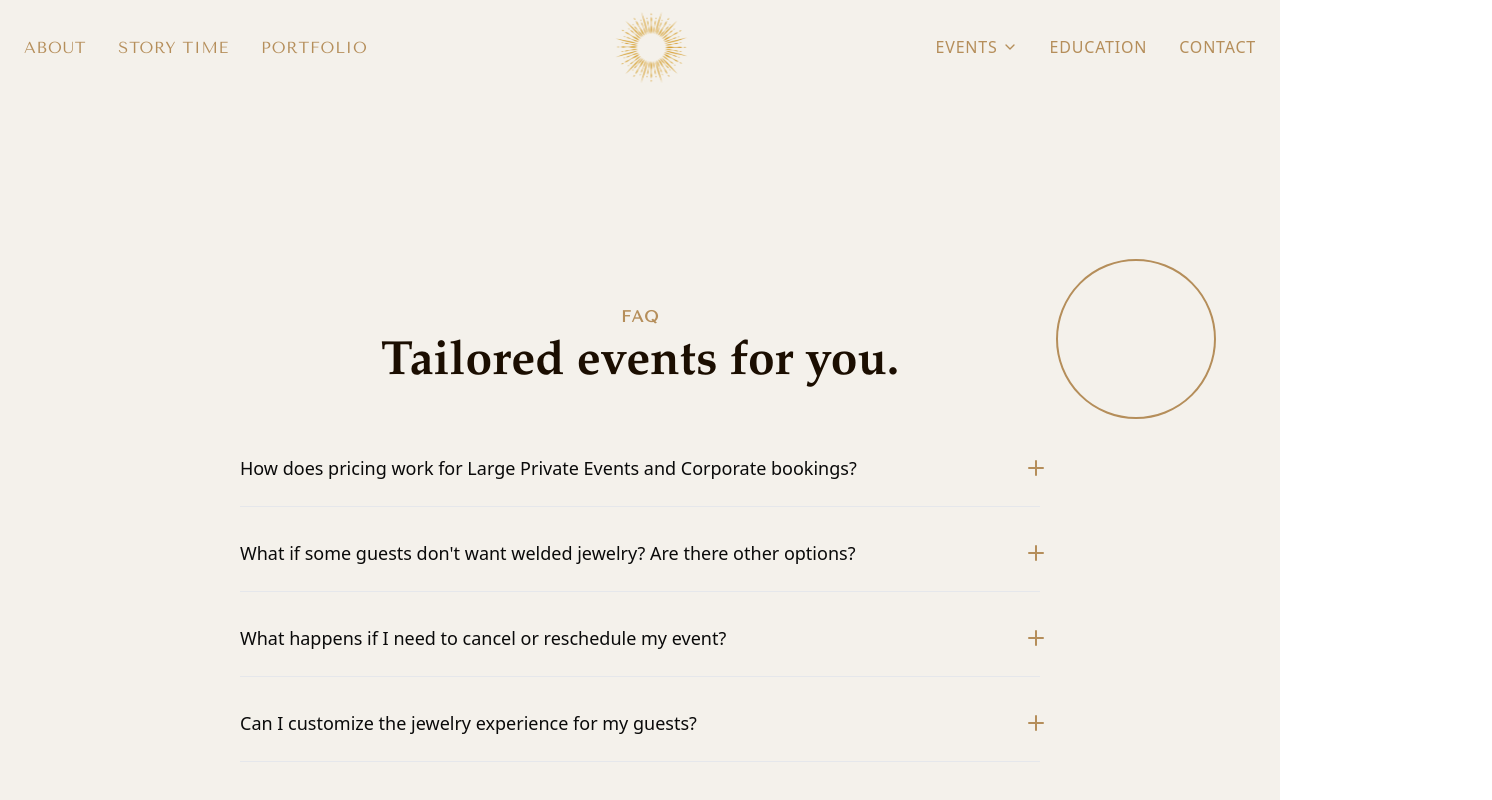
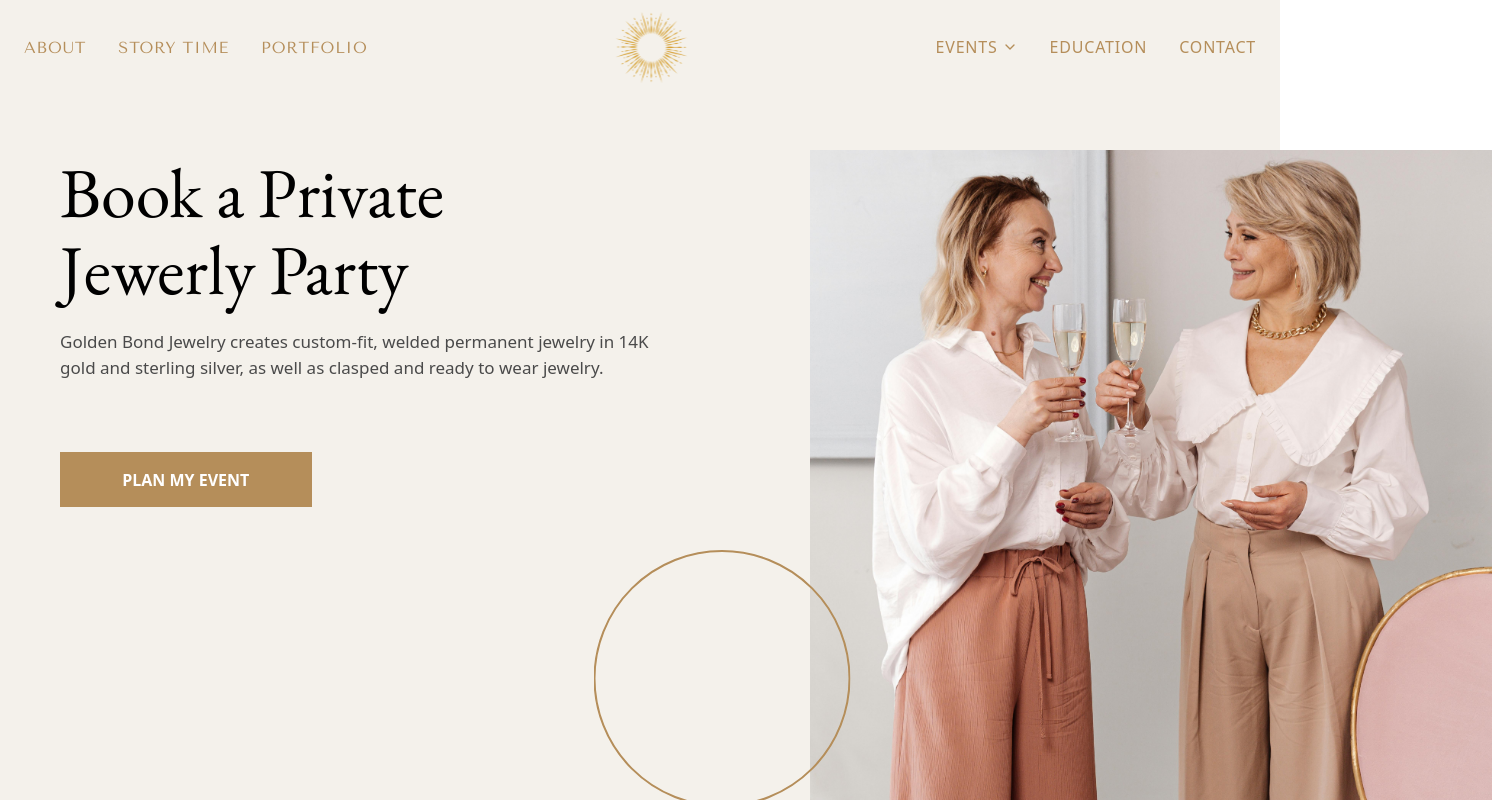
Before and after one commit to saliftankoano/goldenbond, a Next.js app: page /private-party in a window 1280 px wide. Shown: the top 800 px of the page, 1492 px wide, since content can reach past the window. Built offline with nearby package versions, Linux system fonts and the light colour scheme.

Commit message:
add hero private party

```diff
--- /dev/null
+++ b/app/private-party/components/Hero.tsx
@@ -0,0 +1,49 @@
+"use client";
+
+import Image from "next/image";
+import Link from "next/link";
+
+export default function Hero() {
+  return (
+    <section className="private-party-hero flex bg-[#F4F1EB] relative">
+      <div className="left ml-[60px] mt-[45px]">
+        <div className="w-[622px] h-[361px] flex flex-col justify-center mx-auto">
+          <h1 className="w-full text-[70px] text-black garamond-font leading-[110%] mb-[21px]">
+            Book a Private <br /> Jewerly Party
+          </h1>
+          <p className="w-full text-[17px] text-[#4A4A4A] leading-[150%] tenord-font">
+            Golden Bond Jewelry creates custom-fit, welded permanent jewelry in
+            14K
+            <br /> gold and sterling silver, as well as clasped and ready to
+            wear jewelry.
+          </p>
+          <div className="w-full flex justify-center lg:justify-start mt-[72px] z-10">
+            <button className="w-full sm:w-auto min-w-[240px] lg:min-w-[211px] h-[50px] md:h-[55px] px-[8%] md:px-[10%] bg-[#B58E5A] text-sm sm:text-base lg:text-[16px] text-white flex items-center justify-center font-semibold hover:cursor-pointer hover:bg-[#B58E5A]/80 hover:text-white transition-all duration-300 uppercase">
+              <p className="whitespace-nowrap">Plan My Event</p>
+            </button>
+          </div>
+        </div>
+      </div>
+      <div className="right flex justify-end ml-[10%] mt-[45px]">
+        <div className="w-[682px] h-[737px] relative z-10">
+          <Image
+            src="/images/private-party/hero.jpg"
+            alt="Private Party"
+            fill
+            className="object-cover"
+          />
+        </div>
+      </div>
+
+      {/* Large Ellipse */}
+      <div className="absolute bottom-[80px] right-[23.5%] transform -translate-x-1/2 z-20">
+        <Image
+          src="/images/large-ellipse.svg"
+          alt=""
+          width={257}
+          height={257}
+        />
+      </div>
+    </section>
+  );
+}
--- a/app/private-party/page.tsx
+++ b/app/private-party/page.tsx
@@ -3,11 +3,13 @@
 import StaticHeader from "@/app/components/StaticHeader";
 import Footer from "@/app/components/Footer";
 import Faq from "@/app/components/Faq";
+import Hero from "@/app/private-party/components/Hero";
 
 export default function PrivateParty() {
   return (
     <>
       <StaticHeader />
+      <Hero />
       <Faq />
       <Footer />
     </>
```
Also changed, not shown: public/images/private-party/hero.jpg (added).
